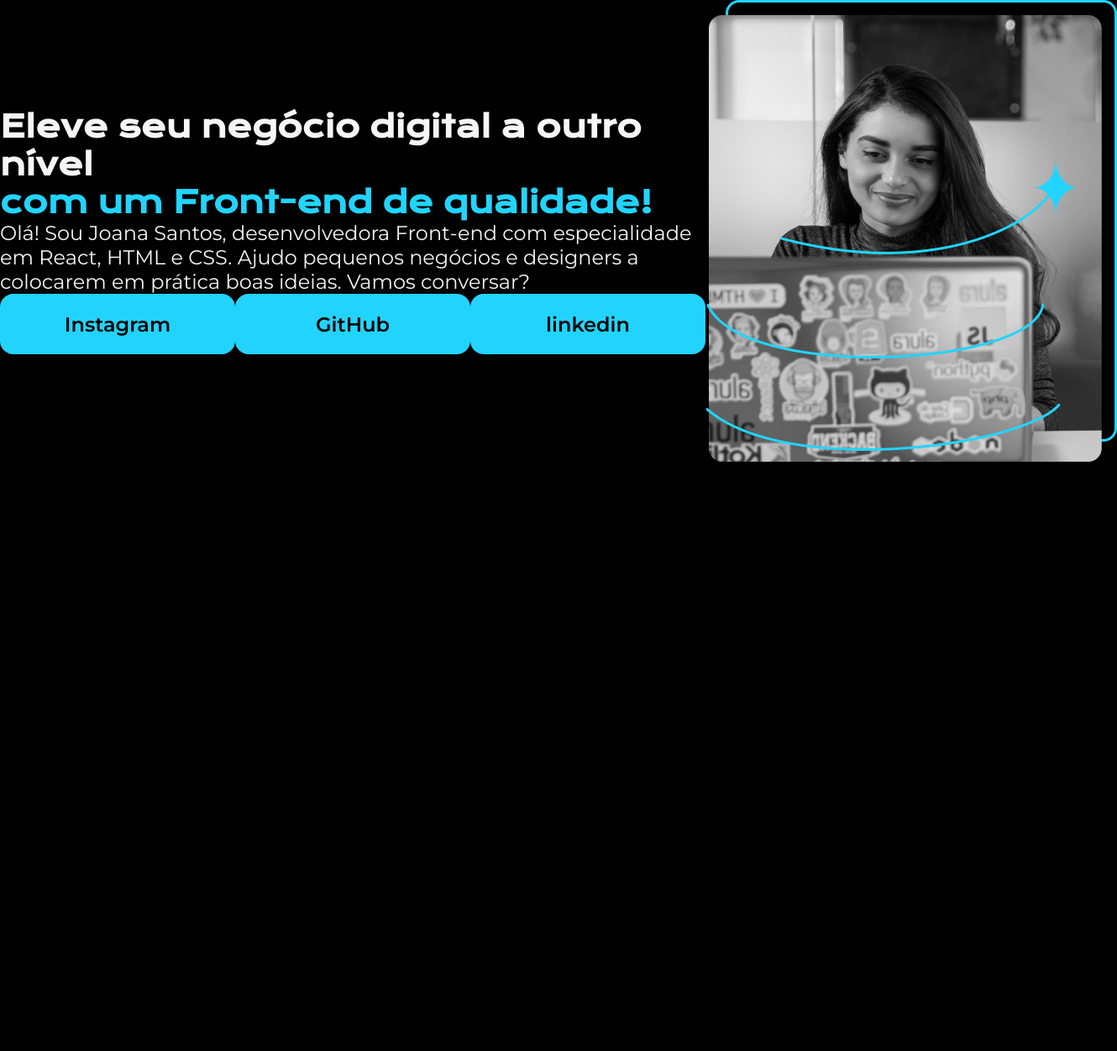
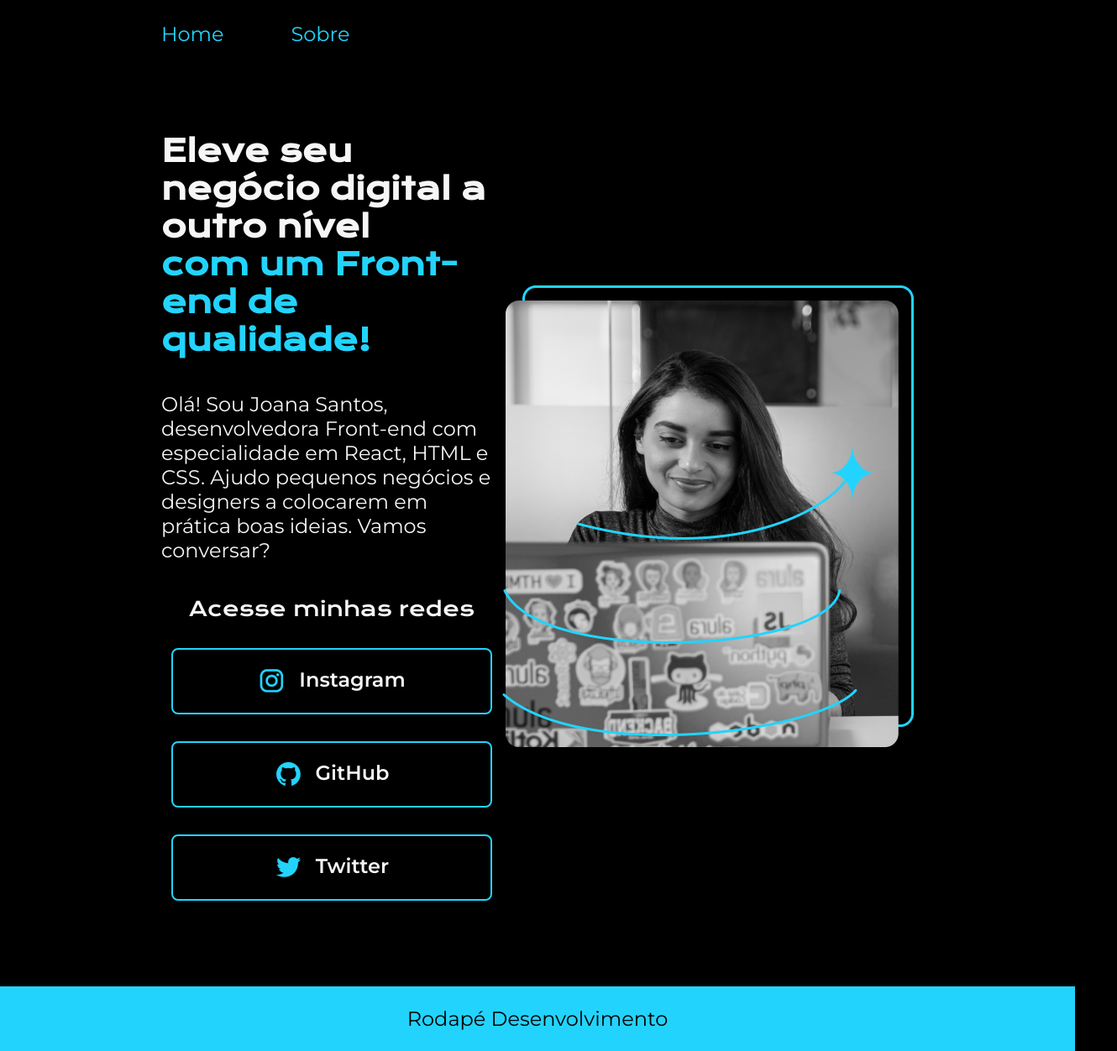
Before and after one commit to fe-clemente/DV_HTML_CSS, a plain HTML site: page 1_HMTL_CSS/Index.html in a window 1280 px wide. Shown: the whole page at 84% size, 1330 px wide, since content can reach past the window. Before the commit the page ends 800 px from the top, so only its background shows below. Drawn offline with nearby package versions, Linux system fonts and the light colour scheme.

Commit message:
commit_okok

```diff
--- a/1_HMTL_CSS/Index.html
+++ b/1_HMTL_CSS/Index.html
@@ -1,34 +1,55 @@
 <!DOCTYPE html>
-<html lang="en">
-
+<html lang="pt-br">
 <head>
     <meta charset="UTF-8">
     <meta name="viewport" content="width=device-width, initial-scale=1.0">
-    <title>Home</title>
-    <link rel="stylesheet" href="css/style.css"> <!-- link css -->
+    <title>Sobre</title>
+    <link rel="stylesheet" href="css/style.css">
 </head>
 
 <body>
-    <header></header>
+
+    <header class="cabecalho">
+        <nav class="cabecalho_menu"> <!-- Display - flex separado de container-->
+            <a class="cabecalho_menu_link" href="Index.html">Home</a>
+            <a class="cabecalho_menu_link" href="About.html">Sobre</a>
+        </nav>
+    </header>
+
+
     <main class="apresentacao_pai_flexbox">
-        <section> <!-- separar a imagem em outro bloco abaixo-->
+        <section class="apresentacao_filho_conteudo"> <!-- Display - flex separado de container-->
             <h1 class="apresentacao_titulo_h1">
-                <div class="titulo">Eleve seu negócio digital a outro nível</div>
+
+                <div>Eleve seu negócio digital a outro nível</div>
                 <strong><!-- destaca letra-->
                     <div class="destaque"> com um Front-end de qualidade!</div>
                 </strong>
             </h1><!-- titulo-->
-            <p class="apresenta_conteudo_texto">Olá! Sou Joana Santos, desenvolvedora Front-end com especialidade em React, HTML e CSS. Ajudo pequenos
+            <p class="apresenta_conteudo_texto">Olá! Sou Joana Santos, desenvolvedora Front-end com especialidade em
+                React, HTML e CSS. Ajudo pequenos
                 negócios e designers a colocarem em prática boas ideias. Vamos conversar?</p>
+
+
             <div class="botoes_principais ">
-            <a class="estilo_botoes" href="www.instagram.com.br">Instagram</a><!-- link botao instagram-->
-            <a class="estilo_botoes" href="www.gitHub.com.br">GitHub</a><!-- link git gitHub instagram-->
-            <a class="estilo_botoes" href="linkedin.com.br">linkedin</a><!-- link git gitHub instagram-->
-        </div>
+                <h2 class="minha_redes_links_subti">Acesse minhas redes</h2>
+                <a class="estilo_botoes" href="www.instagram.com.br">
+                    <img src="assets/instagram.png" alt="">Instagram</a><!-- link botao instagram-->
+                <a class="estilo_botoes" href="www.gitHub.com.br">
+                    <img src="assets/github.png" alt="">GitHub</a><!-- link git gitHub instagram-->
+                <a class="estilo_botoes" href="www.twitter.com.br">
+                    <img src="assets/twitter.png" alt="">Twitter</a>
+            </div>
         </section> <!-- separar a imagem em outro bloco acima -->
-        <img src="img/Imagem.png" alt="Imagem joana"> <!-- chamando imagem-->
+
+        <img src="assets/Imagem.png" alt="Imagem joana"> <!-- chamando imagem-->
+
     </main>
-    <footer></footer> <!--rodapé-->
+
+    <footer>
+        <p class="rodape">Rodapé Desenvolvimento</p>
+    </footer> <!--rodapé-->
+
 </body>
 
 </html>
--- a/1_HMTL_CSS/css/style.css
+++ b/1_HMTL_CSS/css/style.css
@@ -1,4 +1,16 @@
 @import url('https://fonts.googleapis.com/css2?family=Krona+One&family=Montserrat:wght@400;600&display=swap');
+
+:root{     /* variabel global*/
+    --cor-preta: #000000;
+    --cor-branca: #f6f6f6;
+    --cor-azul: #22D4FD;
+    --hover: #272727;
+
+    --font-krona: 'krona one', sans-serif;
+    --font-Mont:"Montserrat", sans-serif;
+
+}
+
 
 
 * {  /* zerando margin */
@@ -7,18 +19,41 @@
 }
 
 body{ /* corpo da pagina */
-    height: 100 vh ;/* altura definir 100% da tela  */
+   /* height: 100 vh ; altura definir 100% da tela , comentado devido ao footer  */
     box-sizing: border-box; /*mantendo a estrutura dentro do main  */
-    background-color:#000000;
-    color: #f6f6f6;
+    background-color:var(--cor-preta);
+    color: var(--cor-azul)
 }
 
+
+.cabecalho{
+    padding: 2% 0 0 15%;  /* espacando os menus superior e laterial, vertical e horizontal  */
+
+
+}
+
+.cabecalho_menu{
+    display: flex;  /* separando os elementos  e inicializando os flexbox */
+    gap: 80px
+
+}
+
+
+.cabecalho_menu_link{
+    font-family: 'Montserrat', sans-serif;
+    font-size: 24px;
+    color: var(--cor-azul);
+    text-decoration: none;
+
+}
+
+
 .destaque {
-    color: #22D4FD;/*cor texto */
+    color: var(--cor-azul);/*cor texto */
 }
 
 .apresentacao_pai_flexbox{  /*.apresentacao*/
-    margin: 10%, 15%; /* da margem para todos os elementos */
+    padding: 8% 15% ; /* da margem para todos os elementos */
     display: flex;  /*  flex box dentro do mais ou dentro do Pai  classe no main */
     align-items: center; /* centralizando os item na horizontal */
     justify-content: space-between; /* espaço os 2 elementos filhos, imagem e texto*/
@@ -29,8 +64,8 @@ body{ /* corpo da pagina */
 .apresentacao_filho_conteudo{ /*dentro de section  .apresentacao__conteudo  */
     width: 615px;/*limite da width o texto comeca uma nova linha*/
     display: flex;        /* separando os elementos div, section, text* SEMPRE NO CONTEUDO PRINCIPAL QUE É APRESENTACAO */
-  flex-direction:column; /*   informando a direncao da coluna, por padrao é linha*/
-  gap: 40; /* espaçamento entre os itens */
+  flex-direction:  column; /*   informando a direncao da coluna, por padrao é linha*/
+  gap: 40px; /* espaçamento entre os itens */
 
 
 }
@@ -38,34 +73,66 @@ body{ /* corpo da pagina */
 .apresentacao_titulo_h1{ /*fonte dentro de H1*/
       font-size: 36px;
     font-family: "Krona One", sans-serif;
+    color: var(--cor-branca);
 
 
 }
 
 .apresenta_conteudo_texto{
  font-size: 24px;         /* conteudo do texto*/
- font-family: "Montserrat", sans-serif;
+ font-family: var(--font-Mont);
+ color: var(--cor-branca);
+
 
 
 }
 
 .botoes_principais {
     display: flex;  /* separando os elementos do pai (main) */
+    flex-direction: column;
     justify-content: space-between;
+    align-items: center;
+    gap: 32px;
 
 }
 
+.minha_redes_links_subti{
+    font-family: var(--font-krona);
+    font-weight: 400;
+    font-size: 24px;
+    color: var(--cor-branca);
+
+}
+
+
 .estilo_botoes {
-    background-color: #22D4FD;
-    width: 280px; /* largura dos botoes*/
+    display: flex;  /* alinhando icones dentro do botao, separando os container*/
+    justify-content: center;
+    gap: 16px;
+    /*background-color: #22D4FD;*/
+    border: 2px solid var(--cor-azul);  /* 1° espessura, 2° tipo, 3° cor */
+     width: 378px; /* largura dos botoes */
     text-align: center;
-    border-radius: 16px; /*arredonda as bordas*/
+    border-radius: 8px; /*arredonda as bordas*/
     font-size: 24px;
     font-weight: 600;
     padding: 21.5px 0 ; /*primeiro valor é o top*/
     text-decoration: none;
-    color:  #000000;
-    font-family: "Montserrat", sans-serif;
+    color: var(--cor-branca);
+    font-family: var(--font-Mont)
+}
 
+.estilo_botoes:hover {   /* hover dos botoes  */
+    background-color: var(--hover);
+}
+
+.rodape{
+    padding: 24px;
+    text-align: center;
+    font-family: 'Montserrat', sans-serif;
+    font-weight: 400;
+    font-size: 24px;
+    color: var(--cor-preta);
+    background-color:var(--cor-azul);
 
 }
```
Also changed, not shown: 1_HMTL_CSS/About.html (added, +48 -0 lines), 2_Nova/index.html (deleted, +0 -11 lines), 1_HMTL_CSS/assets/Imagem.png (added), 1_HMTL_CSS/assets/github.png (added), 1_HMTL_CSS/assets/instagram.png (added), 1_HMTL_CSS/assets/linkedin.png (added), 1_HMTL_CSS/assets/twitch.png (added), 1_HMTL_CSS/assets/twitter.png (added), 1_HMTL_CSS/img/Imagem.png (deleted), 2 other files.
